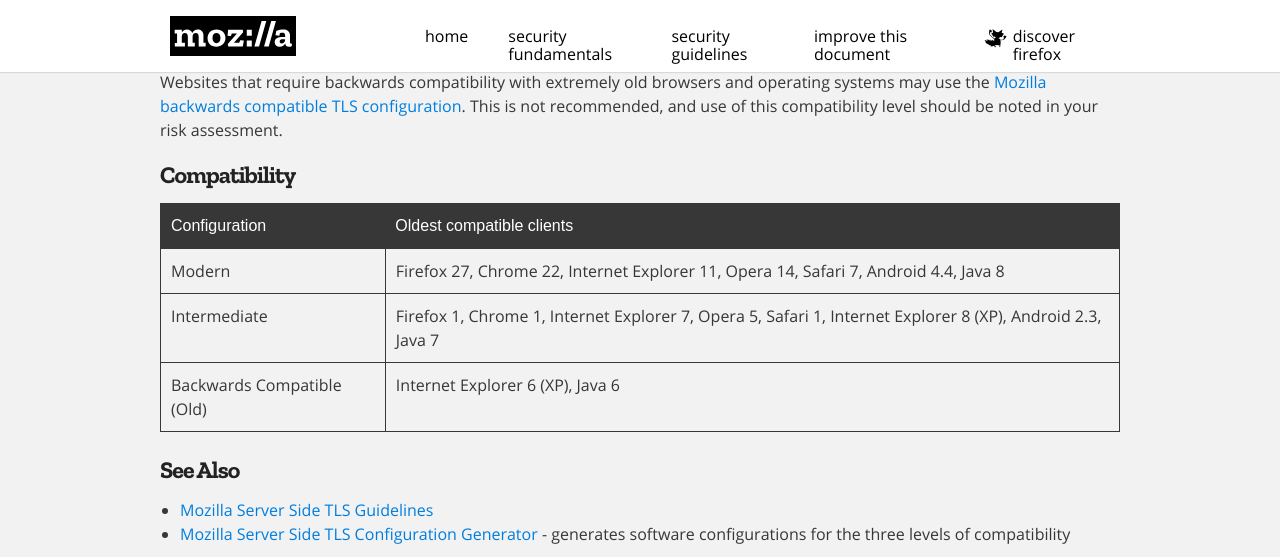
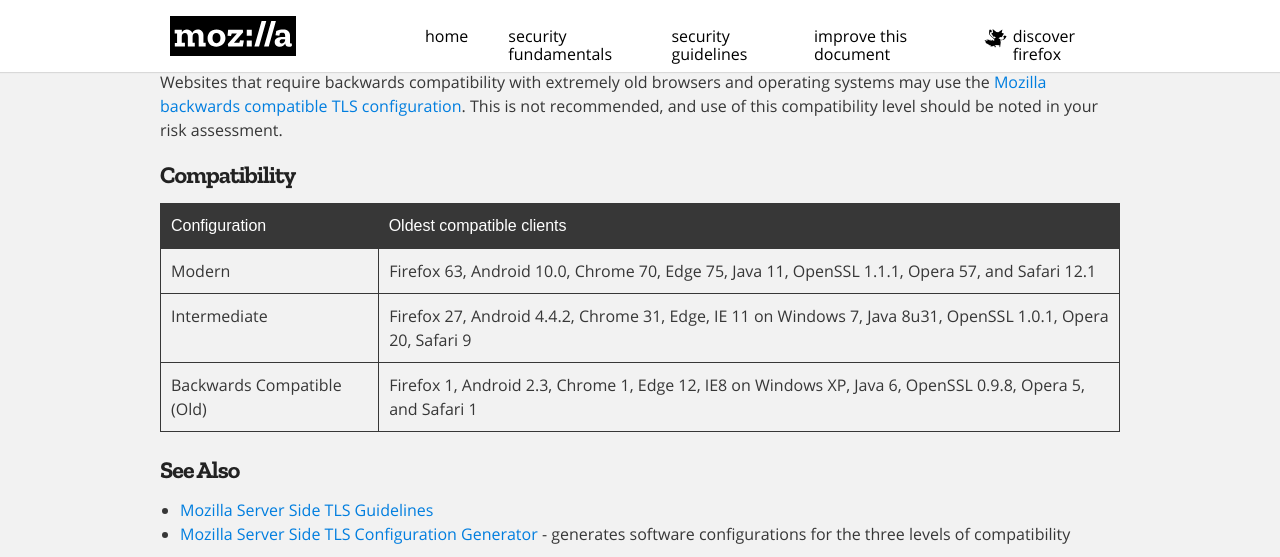
Before and after one commit to mozilla/infosec.mozilla.org, a Jekyll site: the page built from docs/guidelines/web_security.md, in a window 1280 px wide and 900 px high, scrolled down 3025 px, cut to the strip 0-557 px from the top of the window. Built offline with Jekyll 4.4.1, drawn with Linux system fonts in a browser that asks for light colours; the repository's description, which GitHub fills in, is left out.

Commit message:
Updated table for TLS compatibility.

```diff
--- a/docs/guidelines/web_security.md
+++ b/docs/guidelines/web_security.md
@@ -259,11 +259,11 @@ Websites that require backwards compatibility with extremely old browsers and op
 
 ### Compatibility
 
-| Configuration              | Oldest compatible clients                                                                                  |
-|----------------------------|------------------------------------------------------------------------------------------------------------|
-| Modern                     | Firefox 27, Chrome 22, Internet Explorer 11, Opera 14, Safari 7, Android 4.4, Java 8                       |
-| Intermediate               | Firefox 1, Chrome 1, Internet Explorer 7, Opera 5, Safari 1, Internet Explorer 8 (XP), Android 2.3, Java 7 |
-| Backwards Compatible (Old) | Internet Explorer 6 (XP), Java 6                                                                           |
+| Configuration              | Oldest compatible clients                                                                                     |
+|----------------------------|---------------------------------------------------------------------------------------------------------------|
+| Modern                     | Firefox 63, Android 10.0, Chrome 70, Edge 75, Java 11, OpenSSL 1.1.1, Opera 57, and Safari 12.1               |
+| Intermediate               | Firefox 27, Android 4.4.2, Chrome 31, Edge, IE 11 on Windows 7, Java 8u31, OpenSSL 1.0.1, Opera 20, Safari 9  |
+| Backwards Compatible (Old) | Firefox 1, Android 2.3, Chrome 1, Edge 12, IE8 on Windows XP, Java 6, OpenSSL 0.9.8, Opera 5, and Safari 1    |
 
 ### See Also
 
```
